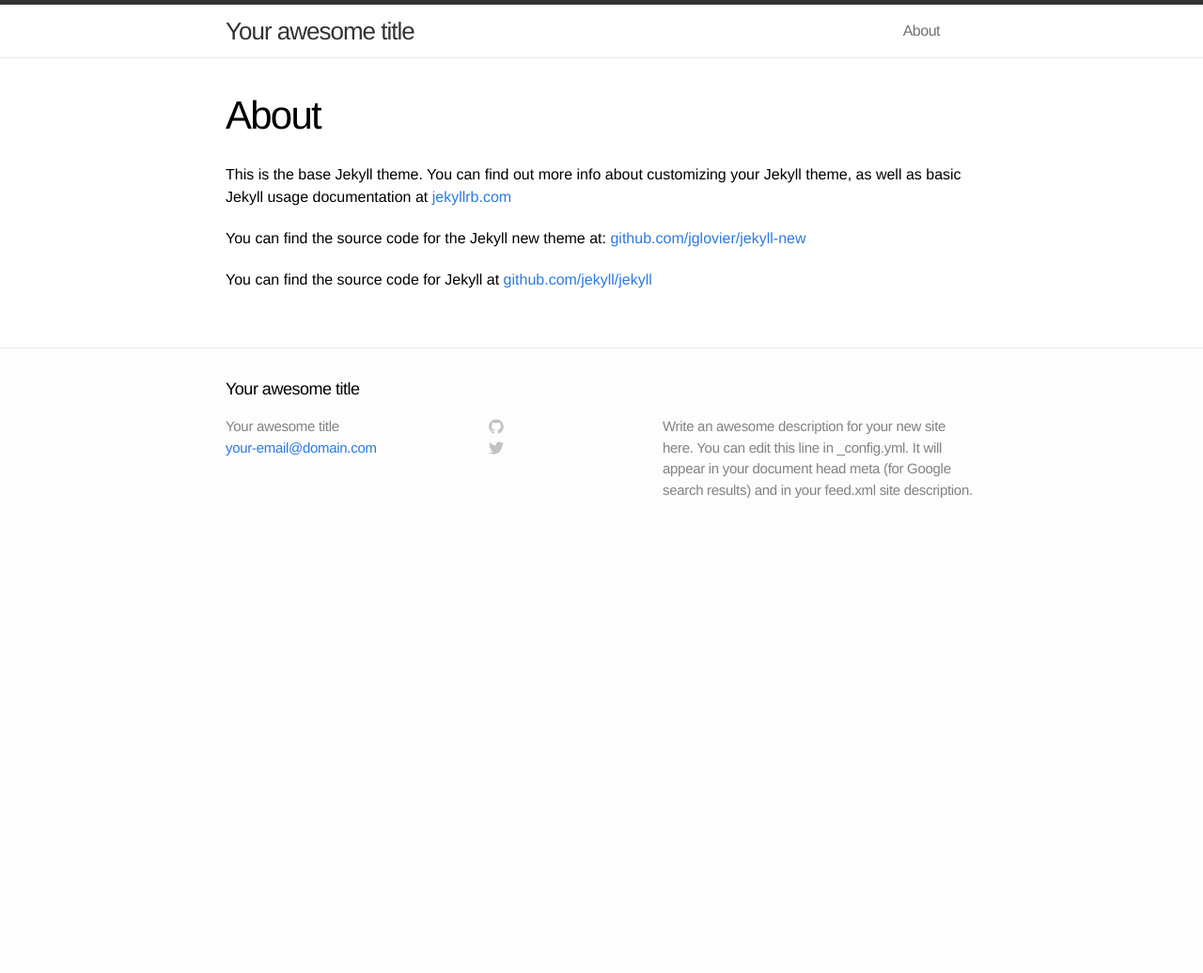
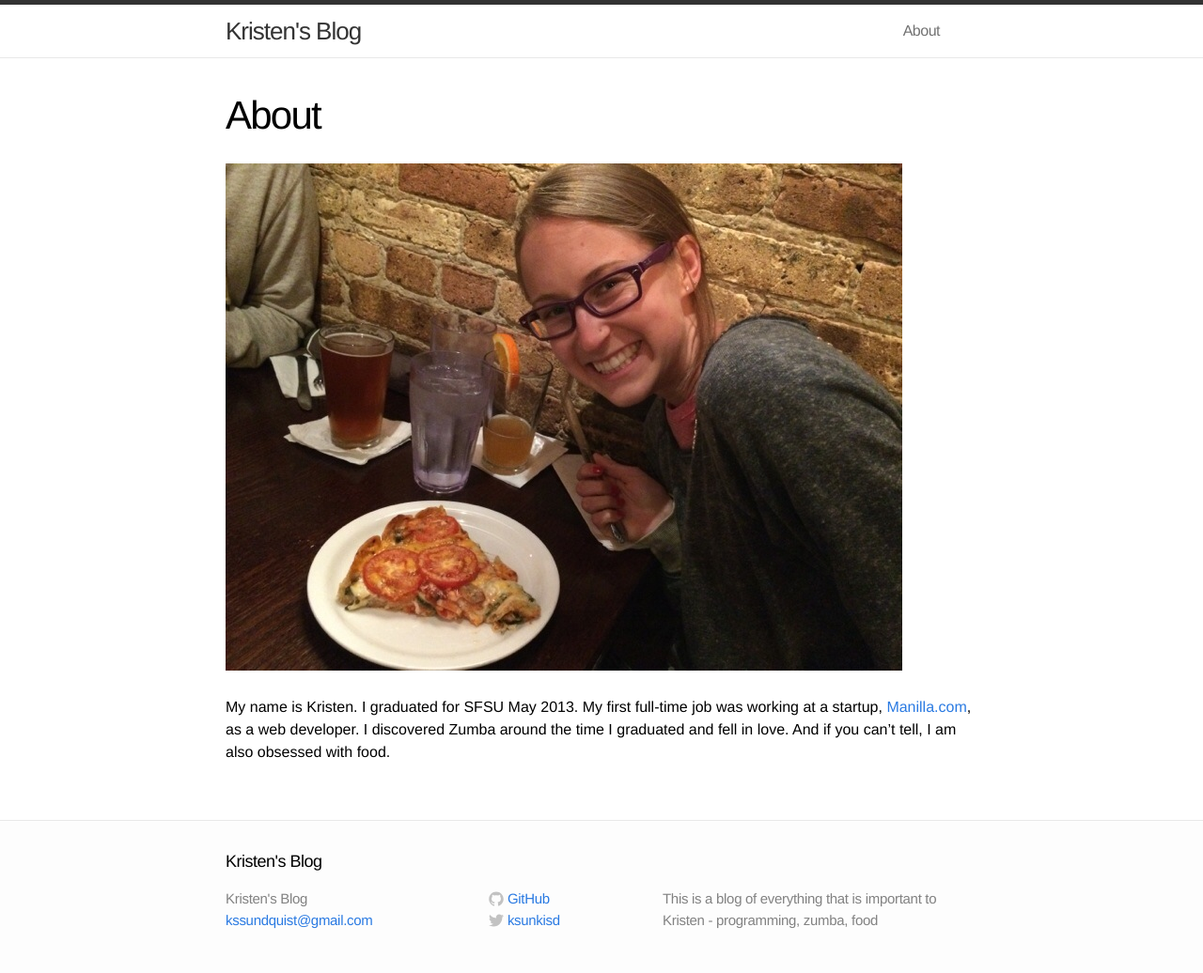
Before and after one commit to kristen/kristen.github.io, a Jekyll site: the page built from about.md, in a window 1280 px wide. Shown: the whole page at 94% size. Built offline with Jekyll 4.4.1, drawn with Linux system fonts in a browser that asks for light colours; before the commit the page ends 900 px from its top, so only the background shows below that.

```diff
--- a/_config.yml
+++ b/_config.yml
@@ -1,9 +1,12 @@
 # Site settings
-title: Your awesome title
-email: your-email@domain.com
-description: "Write an awesome description for your new site here. You can edit this line in _config.yml. It will appear in your document head meta (for Google search results) and in your feed.xml site description."
+title: Kristen's Blog
+email: kssundquist@gmail.com
+description: "This is a blog of everything that is important to Kristen - programming, zumba, food"
 baseurl: ""
-url: "http://yourdomain.com"
+url: kristen.github.io
+github: kristen
+twitter: ksunkisd
+paginate: 5
 
 # Build settings
 markdown: kramdown
--- a/_includes/footer.html
+++ b/_includes/footer.html
@@ -14,7 +14,7 @@
     <div class="footer-col-2 column">
       <ul>
         <li>
-          <a href="https://github.com/{{ site.username }}">
+          <a href="https://github.com/{{ site.github }}">
             <span class="icon github">
               <svg version="1.1" class="github-icon-svg" xmlns="http://www.w3.org/2000/svg" xmlns:xlink="http://www.w3.org/1999/xlink" x="0px" y="0px"
                  viewBox="0 0 16 16" enable-background="new 0 0 16 16" xml:space="preserve">
@@ -29,11 +29,11 @@
                 c0,0.208,0.14,0.449,0.534,0.373c3.081-1.028,5.302-3.935,5.302-7.362C15.76,3.906,12.285,0.431,7.999,0.431z"/>
               </svg>
             </span>
-            <span class="username">{{ site.username }}</span>
+            <span class="username">{{ site.github }}</span>
           </a>
         </li>
         <li>
-          <a href="https://twitter.com/{{ site.username }}">
+          <a href="https://twitter.com/{{ site.twitter }}">
             <span class="icon twitter">
               <svg version="1.1" class="twitter-icon-svg" xmlns="http://www.w3.org/2000/svg" xmlns:xlink="http://www.w3.org/1999/xlink" x="0px" y="0px"
                  viewBox="0 0 16 16" enable-background="new 0 0 16 16" xml:space="preserve">
@@ -46,7 +46,7 @@
                 c6.015,0,9.304-4.983,9.304-9.304c0-0.142-0.003-0.283-0.009-0.423C14.976,4.29,15.531,3.714,15.969,3.058z"/>
               </svg>
             </span>
-            <span class="username">{{ site.username }}</span>
+            <span class="username">{{ site.twitter }}</span>
           </a>
         </li>
       </ul>
--- a/about.md
+++ b/about.md
@@ -4,8 +4,10 @@
 permalink: /about/
 ---
 
-This is the base Jekyll theme. You can find out more info about customizing your Jekyll theme, as well as basic Jekyll usage documentation at [jekyllrb.com](http://jekyllrb.com/)
+![Me](/assets/kristen.jpg)
 
-You can find the source code for the Jekyll new theme at: [github.com/jglovier/jekyll-new](https://github.com/jglovier/jekyll-new)
+My name is Kristen. I graduated for SFSU May 2013. My first full-time job was working at a startup, [Manilla.com][manilla],
+as a web developer.  I discovered Zumba around the time I graduated and fell in love.  And if you can't tell,
+I am also obsessed with food.
 
-You can find the source code for Jekyll at [github.com/jekyll/jekyll](https://github.com/jekyll/jekyll)
+[manilla]: https://www.manilla.com/
```
Also changed, not shown: _posts/2014-05-13-reflecting-on-a-year-of-zumba.html (added, +12 -0 lines), _posts/2014-05-13-welcome-to-jekyll.markdown (deleted, +0 -24 lines), assets/kristen.jpg (added), 1 other file.
